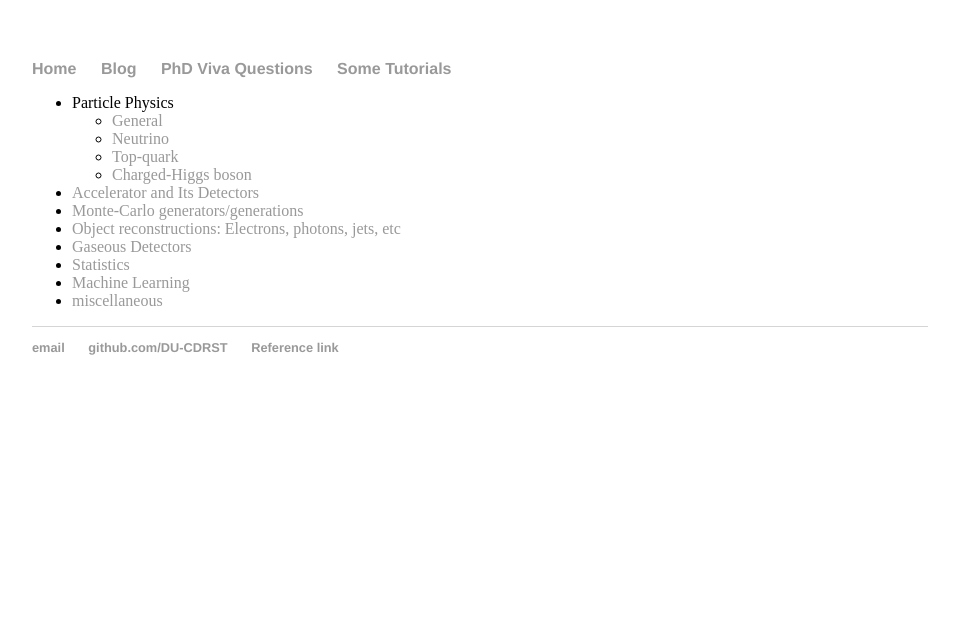
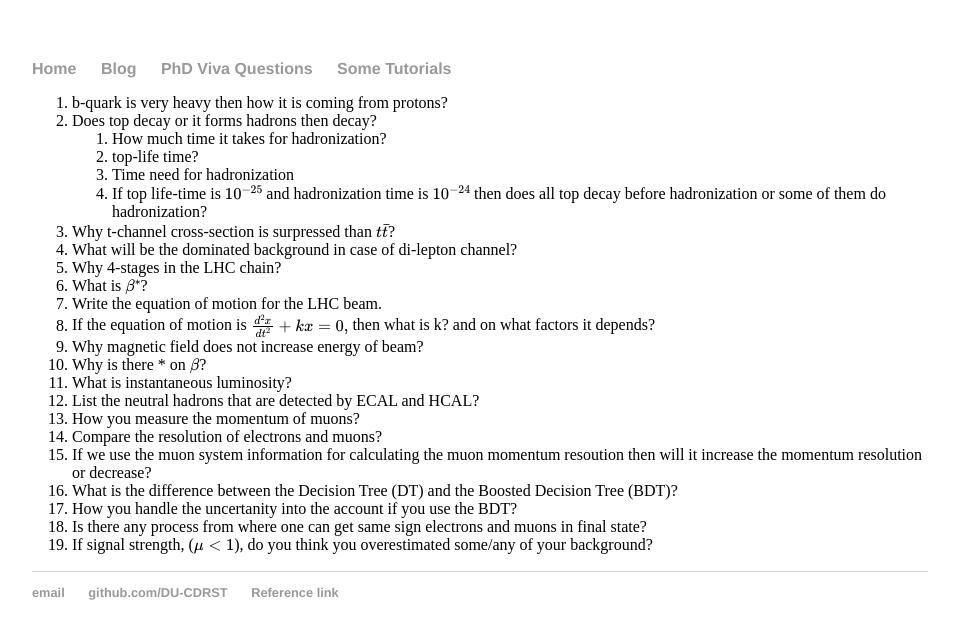
Before and after one commit to DU-CDRST/DU-CDRST.github.io, a Jekyll site: the page built from PhDVivaQuestions/index.md, in a window 1280 px wide. Shown: the top 639 px of the page, without its empty margins (160-1113 px from the left). Built offline with Jekyll 4.4.1, drawn with Linux system fonts in a browser that asks for light colours; our own code applies the rules of GitHub Pages for plain Markdown files; formulas are drawn with MathJax 3.

Commit message:
First Content Added

```diff
--- a/PhDVivaQuestions/index.md
+++ b/PhDVivaQuestions/index.md
@@ -1,18 +1,28 @@
 ---
-layout: default
-title: "PhD Viva Questions"
-date: 2018-05-25
+title: Priyanka Pre-PhD talk
+tags: questions
 ---
 
-- Particle Physics
-    + [General](Physics Questions.md)
-    + [Neutrino](Particle Physics_ Neutrino.md)
-    + [Top-quark](Particle Physics_ Top-quark.md)
-    + [Charged-Higgs boson](Charged-Higgs boson.md)
-- [Accelerator and Its Detectors](Accelerator and Its Detectors.md)
-- [Monte-Carlo generators/generations](Monte-carlo generators_generations.md)
-- [Object reconstructions: Electrons, photons, jets, etc](Object reconstructions_ Electrons, photons, jets, etc.md)
-- [Gaseous Detectors](Gaseous Detectors.md)
-- [Statistics](Statistics.md)
-- [Machine Learning](Machine Learning.md)
-- [miscellaneous](miscellaneous.md)
+1. b-quark is very heavy then how it is coming from protons?
+2. Does top decay or it forms hadrons then decay?
+    1. How much time it takes for hadronization?
+    2. top-life time?
+    3. Time need for hadronization
+    4. If top life-time is $10^{-25}$ and hadronization time is $10^{-24}$ then does all top decay before hadronization or some of them do hadronization?
+3. Why t-channel cross-section is surpressed than $t\bar{t}$?
+4. What will be the dominated background in case of di-lepton channel?
+5. Why 4-stages in the LHC chain?
+6. What is $\beta^*$?
+7. Write the equation of motion for the LHC beam.
+8. If the equation of motion is $$\frac{d^2x}{dt^2}+kx=0,$$ then what is k? and on what factors it depends?
+9. Why magnetic field does not increase energy of beam?
+10. Why is there * on $\beta$?
+11. What is instantaneous luminosity?
+13. List the neutral hadrons that are detected by ECAL and HCAL?
+14. How you measure the momentum of muons?
+15. Compare the resolution of electrons and muons?
+16. If we use the muon system information for calculating the muon momentum resoution then will it increase the momentum resolution or decrease?
+17. What is the difference between the Decision Tree (DT) and the Boosted Decision Tree (BDT)?
+18. How you handle the uncertanity into the account if you use the BDT?
+19. Is there any process from where one can get same sign electrons and muons in final state?
+20. If signal strength, ($\mu<1$), do you think you overestimated some/any of your background?
```
